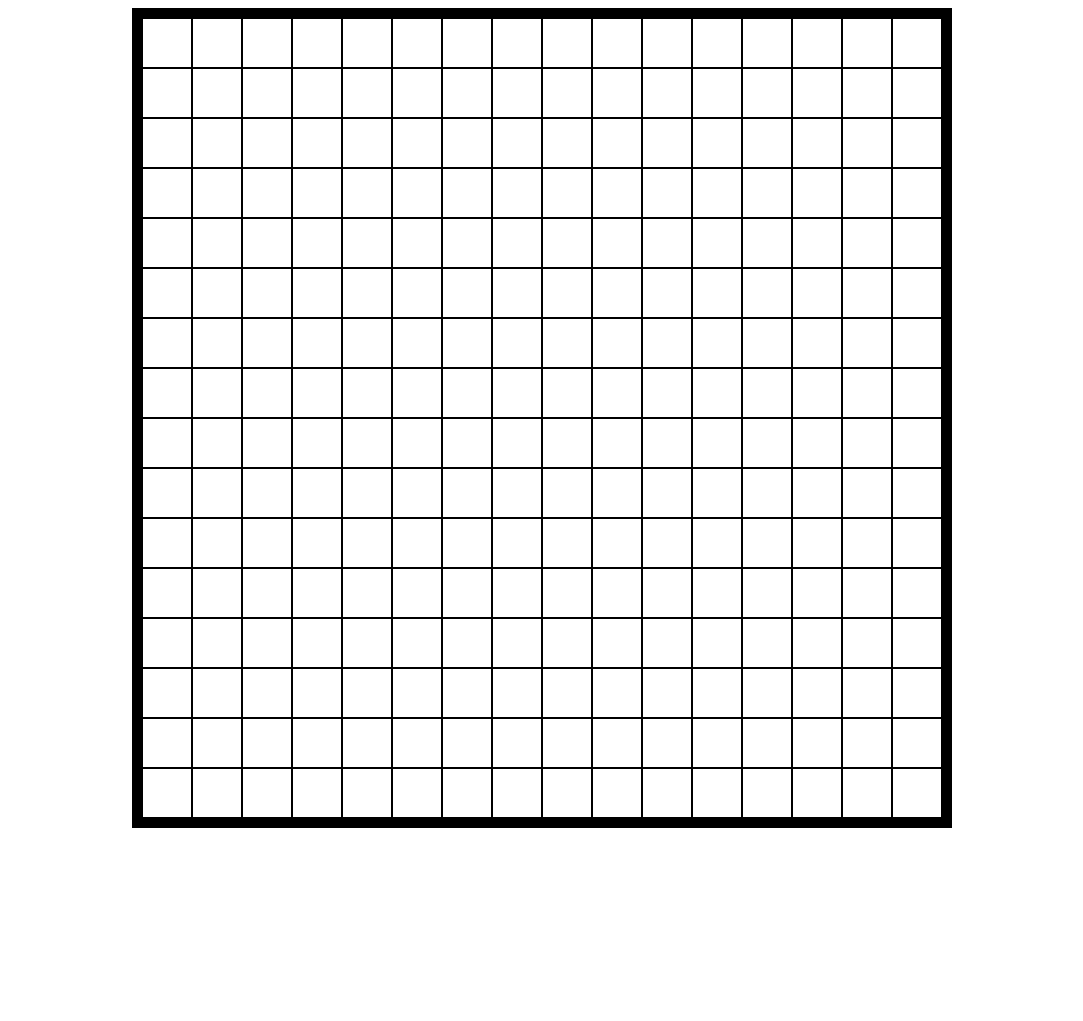
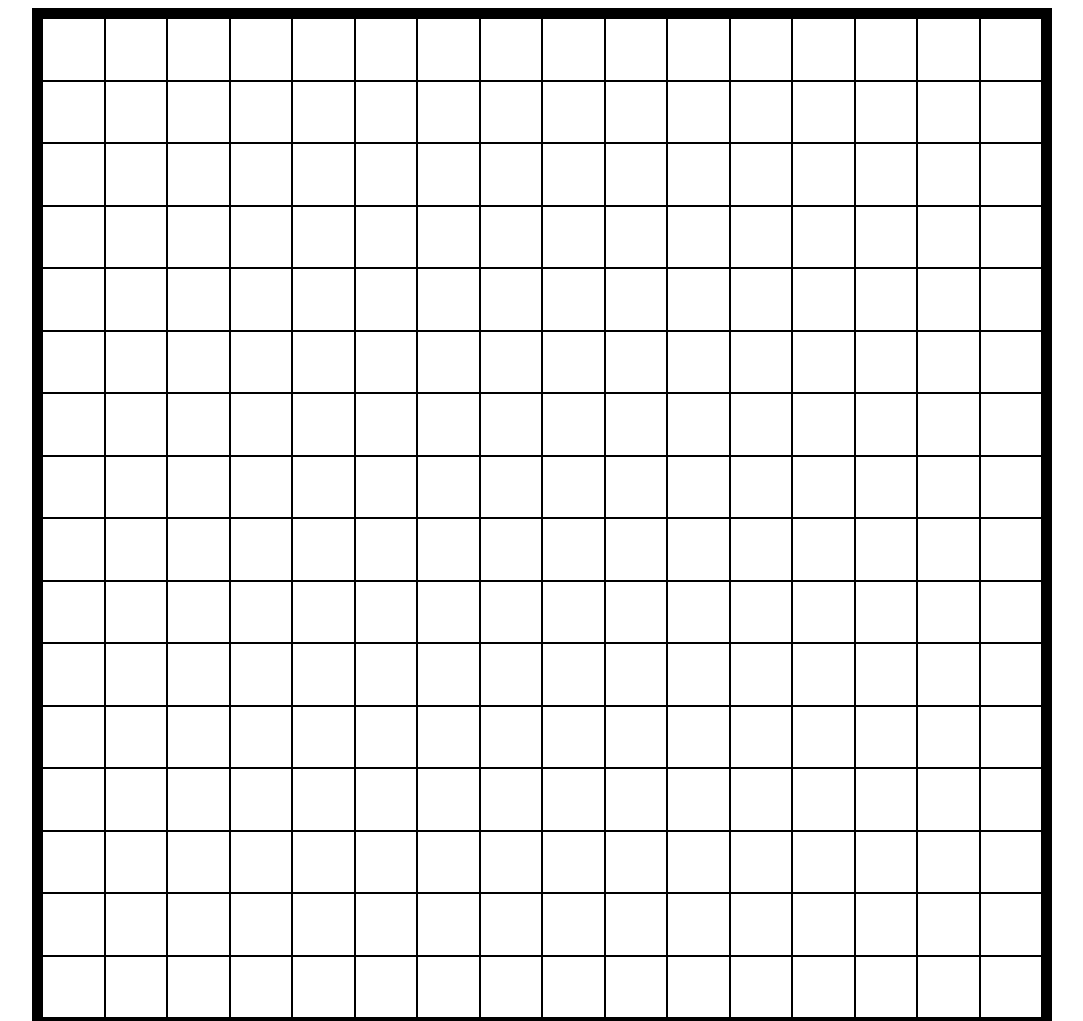
Before and after one commit to SLYearwood/etch-a-sketch, a plain HTML site: page index.html in a window 1280 px wide. Shown: the top 1021 px of the page, without its empty margins (98-1181 px from the left). Before the commit the page ends 836 px from the top, so only its background shows below. Drawn offline with Linux system fonts and the light colour scheme.

Commit message:
removed hardcoded css and added grid size changing

```diff
--- a/script.js
+++ b/script.js
@@ -1,30 +1,35 @@
 createGrid();
 
-function createGrid () {
+function createGrid (gridSize = 16) {
   const container = document.querySelector(".container");
-    for (let i = 0; i < 16; i++) {
+  container.innerHTML = '';
+  const squareSize = 1000 / gridSize;
+    for (let i = 0; i < gridSize * gridSize; i++) {
       const div = document.createElement("div");
-      div.classList.add("row")
+      div.classList.add("column")
+      div.style.height = `${squareSize}px`;
+      div.style.width = `${squareSize}px`;
       container.appendChild(div);
     }
-    const row = document.querySelectorAll('.row');
-    row.forEach((value) => {
-      for (let i = 0; i < 16; i++) {
-        const div = document.createElement("div");
-        div.classList.add("column")
-        value.appendChild(div);
-      }
 
-    })
+    const squares = document.querySelectorAll(".column");
+    squares.forEach((value) => {
+    value.addEventListener("mouseenter", () => {
+    value.classList.add("hovering");
+  })
+})
 };
 
+function changeGridSize () {
+  let newGridSize = prompt("How many squares would you like? Max 100!")
+  while (newGridSize > 100 || newGridSize < 1 || isNaN(newGridSize)) {
+    if (newGridSize === null) return;
+    newGridSize = prompt("Max grid size exceeded, enter a new number. Max 100!")
+  }
+  const container = document.querySelector(".container");
 
-const squares = document.querySelectorAll(".column");
-squares.forEach((value) => {
-  value.addEventListener("mouseenter", () => {
-    value.classList.add("hovering");
-  })
-  value.addEventListener("mouseleave", () => {
-    value.classList.remove("hovering");
-  })
-})
+  createGrid(Number(newGridSize));
+}
+
+const changeButton = document.querySelector(".change-button");
+changeButton.addEventListener("click", changeGridSize);
--- a/style.css
+++ b/style.css
@@ -1,25 +1,24 @@
 body {
   display: flex;
   align-items: center;
+  justify-content: center;
   padding: 0;
   flex-direction: column;
 }
 
 .container {
   display: flex;
-  flex-direction: row;
-  height: 800px;
-  width: 800px;
+  flex-wrap: wrap;
+  height: 1000px;
+  width: 1000px;
   border: black solid 10px;
 }
 
 .column {
 box-sizing: border-box;
-width: 50px;
-height: 50px;
 border: black solid 1px;
 }
 
 .hovering {
-  background-color: blue;
+  background-color: black;
 }
```
